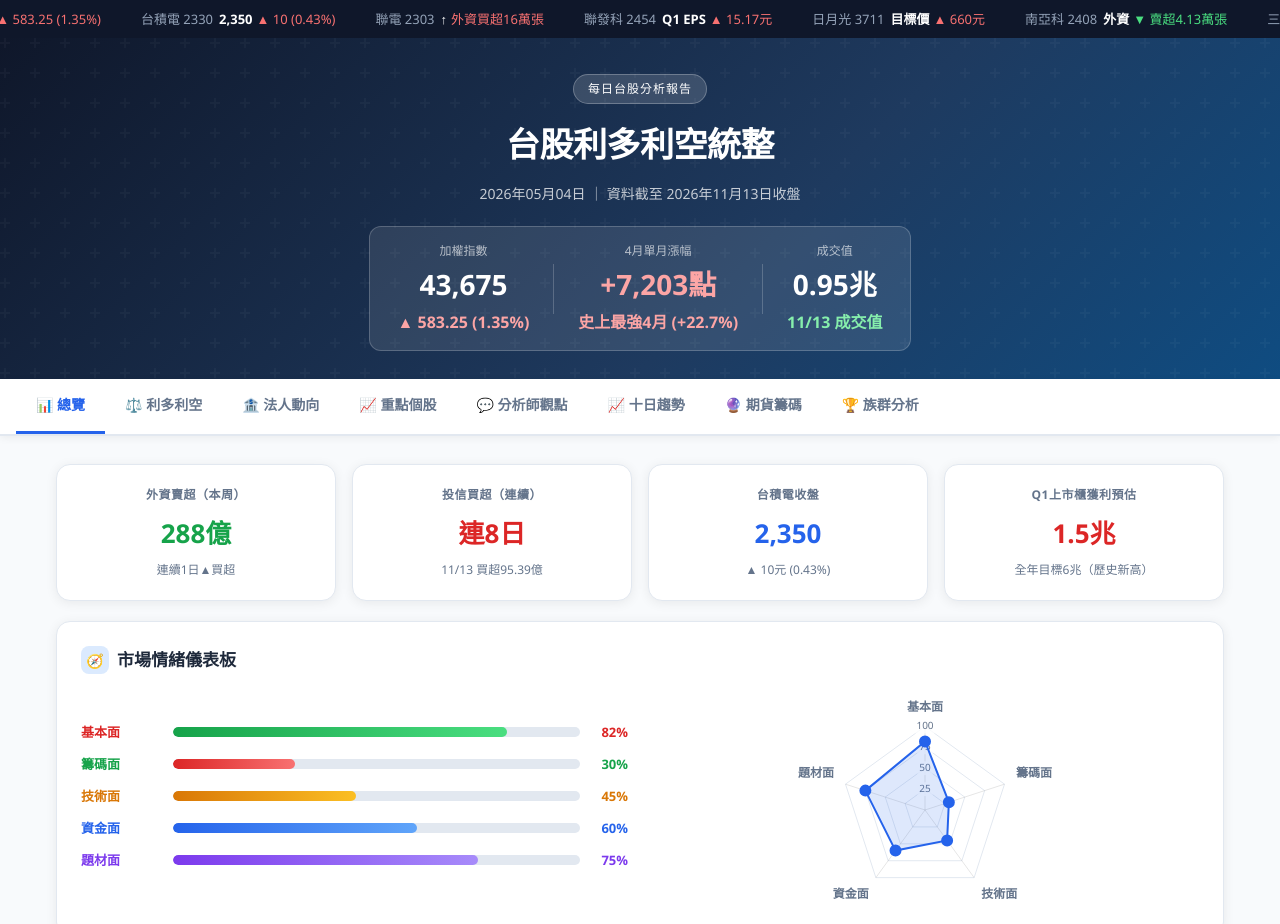
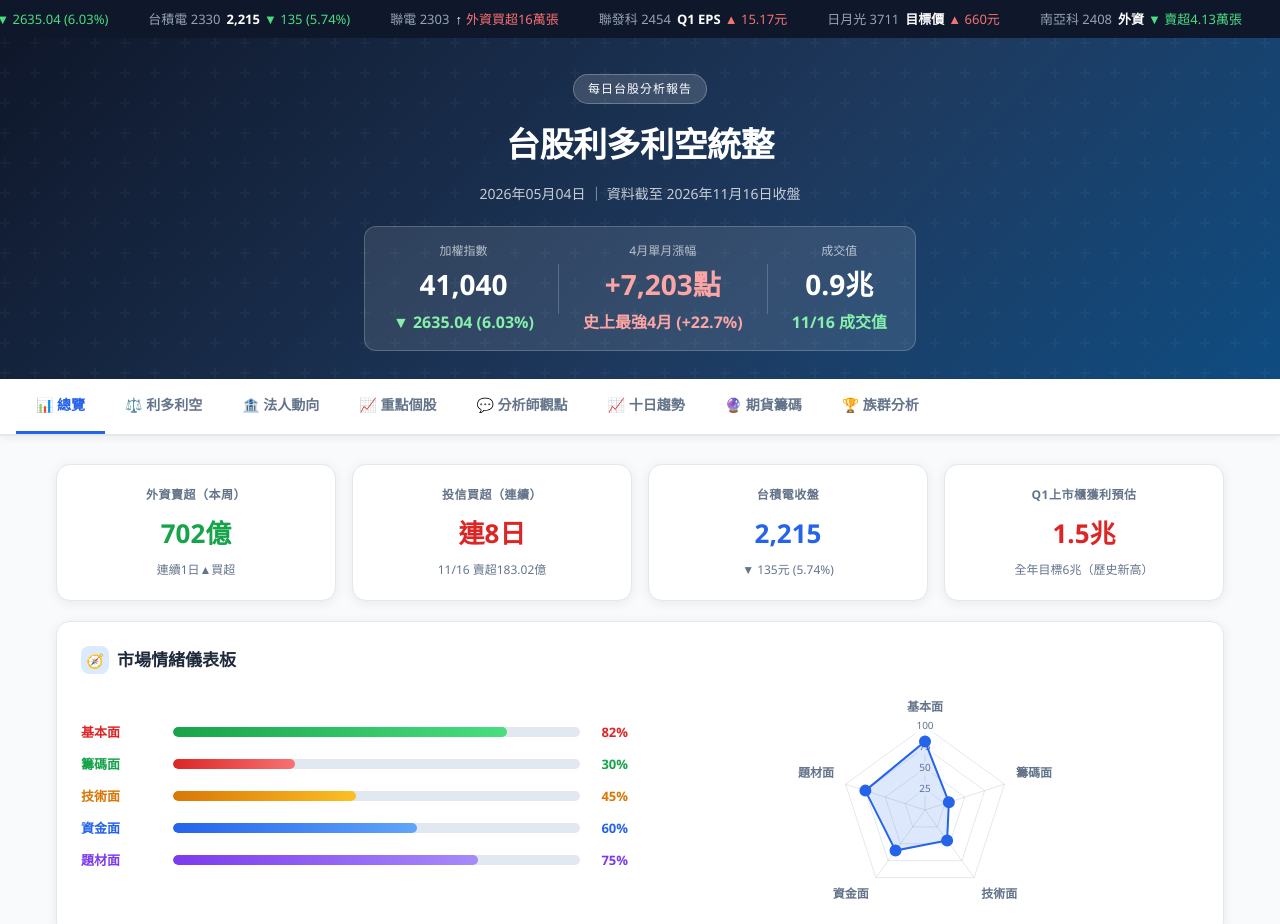
Before and after one commit to hisky576/hisky576--taiwan-stock-report, a plain HTML site: page index.html in a window 1280 px wide. Shown: the top 924 px of the page. Drawn offline with nearby package versions, Linux system fonts and the light colour scheme.

Commit message:
Daily update: Taiwan Stock Report for 2026/11/16

```diff
--- a/index.html
+++ b/index.html
@@ -3,7 +3,7 @@
 <head>
   <meta charset="UTF-8" />
   <meta name="viewport" content="width=device-width, initial-scale=1.0" />
-  <title>台股每日利多利空統整報告 | 2026/11/13</title>
+  <title>台股每日利多利空統整報告 | 2026/11/16</title>
   <script src="https://cdn.jsdelivr.net/npm/chart.js@4.4.0/dist/chart.umd.min.js"></script>
   <style>
     :root {
@@ -579,22 +579,22 @@
 <!-- Ticker -->
 <div class="ticker-wrap">
   <div class="ticker-inner" id="ticker">
-    <span class="ticker-item"><span class="name">加權指數</span><span class="price">43,675</span><span class="chg up">▲ 583.25 (1.35%)</span></span>
-    <span class="ticker-item"><span class="name">台積電 2330</span><span class="price">2,350</span><span class="chg up">▲ 10 (0.43%)</span></span>
+    <span class="ticker-item"><span class="name">加權指數</span><span class="price">41,040</span><span class="chg down">▼ 2635.04 (6.03%)</span></span>
+    <span class="ticker-item"><span class="name">台積電 2330</span><span class="price">2,215</span><span class="chg down">▼ 135 (5.74%)</span></span>
     <span class="ticker-item"><span class="name">聯電 2303</span><span class="price">↑</span><span class="chg up">外資買超16萬張</span></span>
     <span class="ticker-item"><span class="name">聯發科 2454</span><span class="price">Q1 EPS</span><span class="chg up">▲ 15.17元</span></span>
     <span class="ticker-item"><span class="name">日月光 3711</span><span class="price">目標價</span><span class="chg up">▲ 660元</span></span>
     <span class="ticker-item"><span class="name">南亞科 2408</span><span class="price">外資</span><span class="chg down">▼ 賣超4.13萬張</span></span>
-    <span class="ticker-item"><span class="name">三大法人</span><span class="price">合計</span><span class="chg up">▲ 買超452.68億</span></span>
-    <span class="ticker-item"><span class="name">外資本周</span><span class="price">動向</span><span class="chg up">▲ 買超288.37億元</span></span>
-    <span class="ticker-item"><span class="name">加權指數</span><span class="price">43,675</span><span class="chg up">▲ 583.25 (1.35%)</span></span>
-    <span class="ticker-item"><span class="name">台積電 2330</span><span class="price">2,350</span><span class="chg up">▲ 10 (0.43%)</span></span>
+    <span class="ticker-item"><span class="name">三大法人</span><span class="price">合計</span><span class="chg down">▼ 賣超1143.94億</span></span>
+    <span class="ticker-item"><span class="name">外資本周</span><span class="price">動向</span><span class="chg down">▼ 賣超701.89億元</span></span>
+    <span class="ticker-item"><span class="name">加權指數</span><span class="price">41,040</span><span class="chg down">▼ 2635.04 (6.03%)</span></span>
+    <span class="ticker-item"><span class="name">台積電 2330</span><span class="price">2,215</span><span class="chg down">▼ 135 (5.74%)</span></span>
     <span class="ticker-item"><span class="name">聯電 2303</span><span class="price">↑</span><span class="chg up">外資買超16萬張</span></span>
     <span class="ticker-item"><span class="name">聯發科 2454</span><span class="price">Q1 EPS</span><span class="chg up">▲ 15.17元</span></span>
     <span class="ticker-item"><span class="name">日月光 3711</span><span class="price">目標價</span><span class="chg up">▲ 660元</span></span>
     <span class="ticker-item"><span class="name">南亞科 2408</span><span class="price">外資</span><span class="chg down">▼ 賣超4.13萬張</span></span>
-    <span class="ticker-item"><span class="name">三大法人</span><span class="price">合計</span><span class="chg up">▲ 買超452.68億</span></span>
-    <span class="ticker-item"><span class="name">外資本周</span><span class="price">動向</span><span class="chg up">▲ 買超288.37億元</span></span>
+    <span class="ticker-item"><span class="name">三大法人</span><span class="price">合計</span><span class="chg down">▼ 賣超1143.94億</span></span>
+    <span class="ticker-item"><span class="name">外資本周</span><span class="price">動向</span><span class="chg down">▼ 賣超701.89億元</span></span>
   </div>
 </div>
 
@@ -602,12 +602,12 @@
 <header>
   <div class="badge">每日台股分析報告</div>
   <h1>台股利多利空統整</h1>
-  <p class="subtitle">2026年05月04日 ｜ 資料截至 2026年11月13日收盤</p>
+  <p class="subtitle">2026年05月04日 ｜ 資料截至 2026年11月16日收盤</p>
   <div class="index-hero">
     <div>
       <div class="label">加權指數</div>
-      <div class="val">43,675</div>
-      <div class="chg up">▲ 583.25 (1.35%)</div>
+      <div class="val">41,040</div>
+      <div class="chg down">▼ 2635.04 (6.03%)</div>
     </div>
     <div style="width:1px;height:50px;background:rgba(255,255,255,0.2)"></div>
     <div>
@@ -618,8 +618,8 @@
     <div style="width:1px;height:50px;background:rgba(255,255,255,0.2)"></div>
     <div>
       <div class="label">成交值</div>
-      <div class="val">0.95兆</div>
-      <div class="chg" style="color:#86efac">11/13 成交值</div>
+      <div class="val">0.9兆</div>
+      <div class="chg" style="color:#86efac">11/16 成交值</div>
     </div>
   </div>
 </header>
@@ -645,18 +645,18 @@
     <div class="summary-grid">
       <div class="stat-card bear">
         <div class="stat-label">外資賣超（本周）</div>
-        <div class="stat-value">288億</div>
+        <div class="stat-value">702億</div>
         <div class="stat-sub">連續1日▲買超</div>
       </div>
       <div class="stat-card bull">
         <div class="stat-label">投信買超（連續）</div>
         <div class="stat-value">連8日</div>
-        <div class="stat-sub">11/13 買超95.39億</div>
+        <div class="stat-sub">11/16 賣超183.02億</div>
       </div>
       <div class="stat-card neutral">
         <div class="stat-label">台積電收盤</div>
-        <div class="stat-value">2,350</div>
-        <div class="stat-sub">▲ 10元 (0.43%)</div>
+        <div class="stat-value">2,215</div>
+        <div class="stat-sub">▼ 135元 (5.74%)</div>
       </div>
       <div class="stat-card bull">
         <div class="stat-label">Q1上市櫃獲利預估</div>
```
